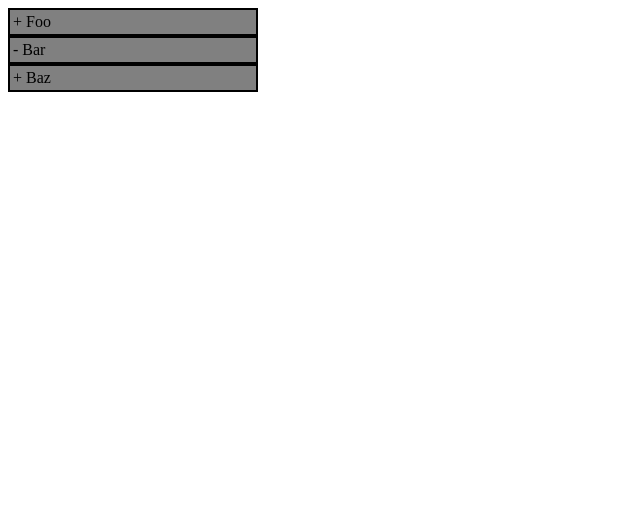
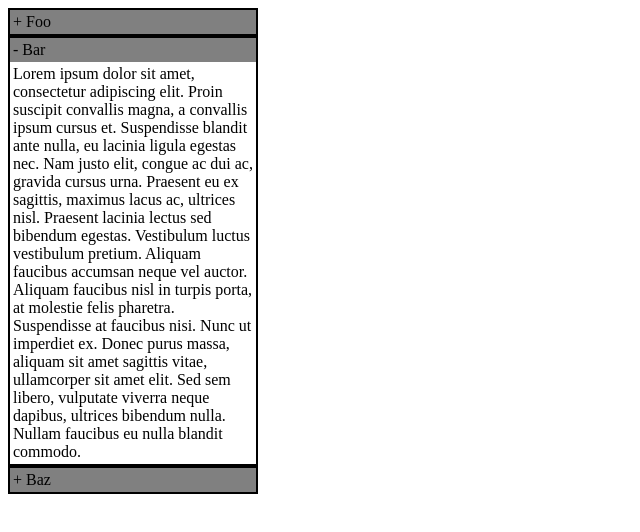
Before and after one commit to tkindy/sidebar, a React (Create React App) app: page / in a window 1280 px wide. Shown: the top 532 px of the page, without its empty margins (0-640 px from the left). Built offline with nearby package versions, Linux system fonts and the light colour scheme.

Commit message:
Add section body

```diff
--- a/src/features/sidebar/Sidebar.module.css
+++ b/src/features/sidebar/Sidebar.module.css
@@ -1,6 +1,13 @@
+.section {
+  border: 2px solid black;
+}
+
 .header {
   background-color: gray;
-  border: 2px solid black;
   padding: 3px;
   cursor: pointer;
 }
+
+.body {
+  padding: 3px;
+}
--- a/src/features/sidebar/Sidebar.tsx
+++ b/src/features/sidebar/Sidebar.tsx
@@ -5,6 +5,32 @@ interface SectionModel {
   id: number;
   title: string;
   expanded: boolean;
+}
+
+interface BodyProps {
+  expanded: boolean;
+}
+
+function Body({ expanded }: BodyProps) {
+  if (!expanded) {
+    return null;
+  }
+
+  return (
+    <div className={styles.body}>
+      Lorem ipsum dolor sit amet, consectetur adipiscing elit. Proin suscipit
+      convallis magna, a convallis ipsum cursus et. Suspendisse blandit ante
+      nulla, eu lacinia ligula egestas nec. Nam justo elit, congue ac dui ac,
+      gravida cursus urna. Praesent eu ex sagittis, maximus lacus ac, ultrices
+      nisl. Praesent lacinia lectus sed bibendum egestas. Vestibulum luctus
+      vestibulum pretium. Aliquam faucibus accumsan neque vel auctor. Aliquam
+      faucibus nisl in turpis porta, at molestie felis pharetra. Suspendisse at
+      faucibus nisi. Nunc ut imperdiet ex. Donec purus massa, aliquam sit amet
+      sagittis vitae, ullamcorper sit amet elit. Sed sem libero, vulputate
+      viverra neque dapibus, ultrices bibendum nulla. Nullam faucibus eu nulla
+      blandit commodo.
+    </div>
+  );
 }
 
 interface HeaderProps {
@@ -33,8 +59,9 @@ function Section({
   toggleExpanded,
 }: SectionProps) {
   return (
-    <div>
+    <div className={styles.section}>
       <Header title={title} expanded={expanded} onClick={toggleExpanded} />
+      <Body expanded={expanded} />
     </div>
   );
 }
```
